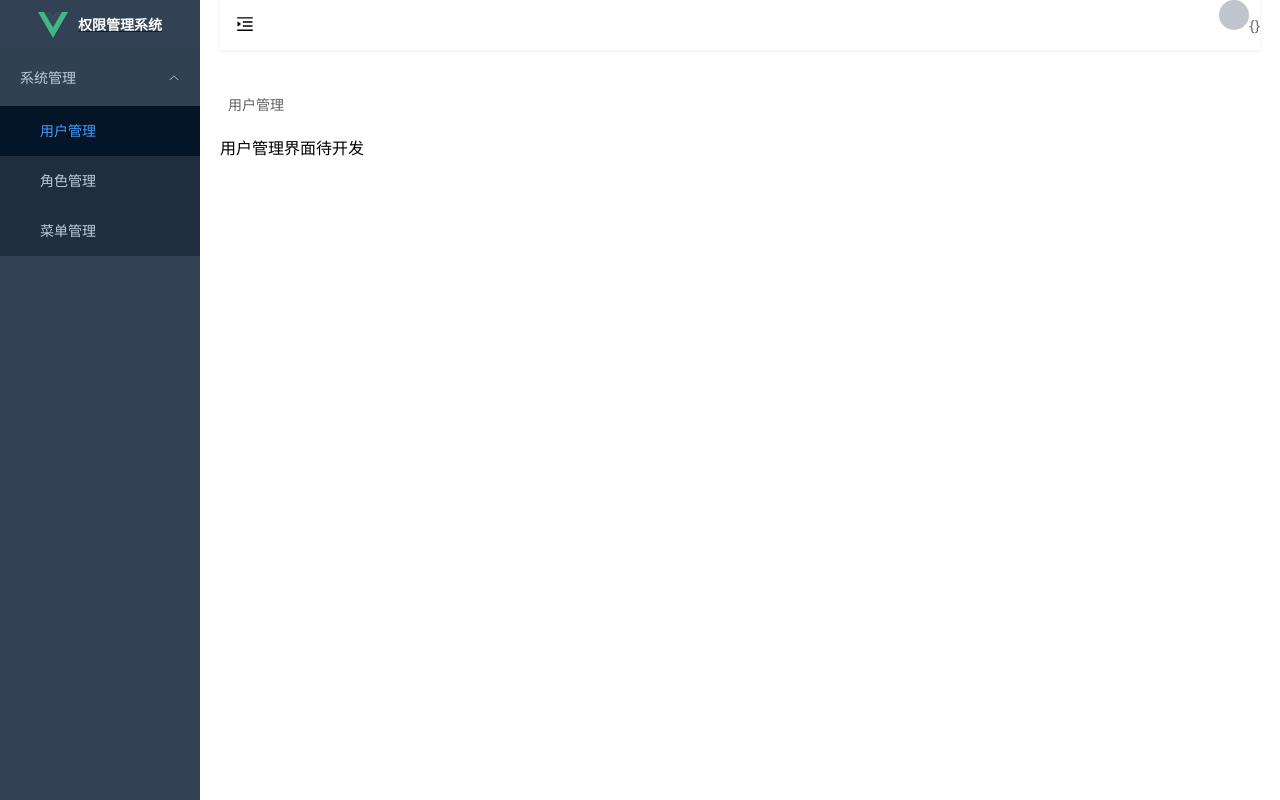
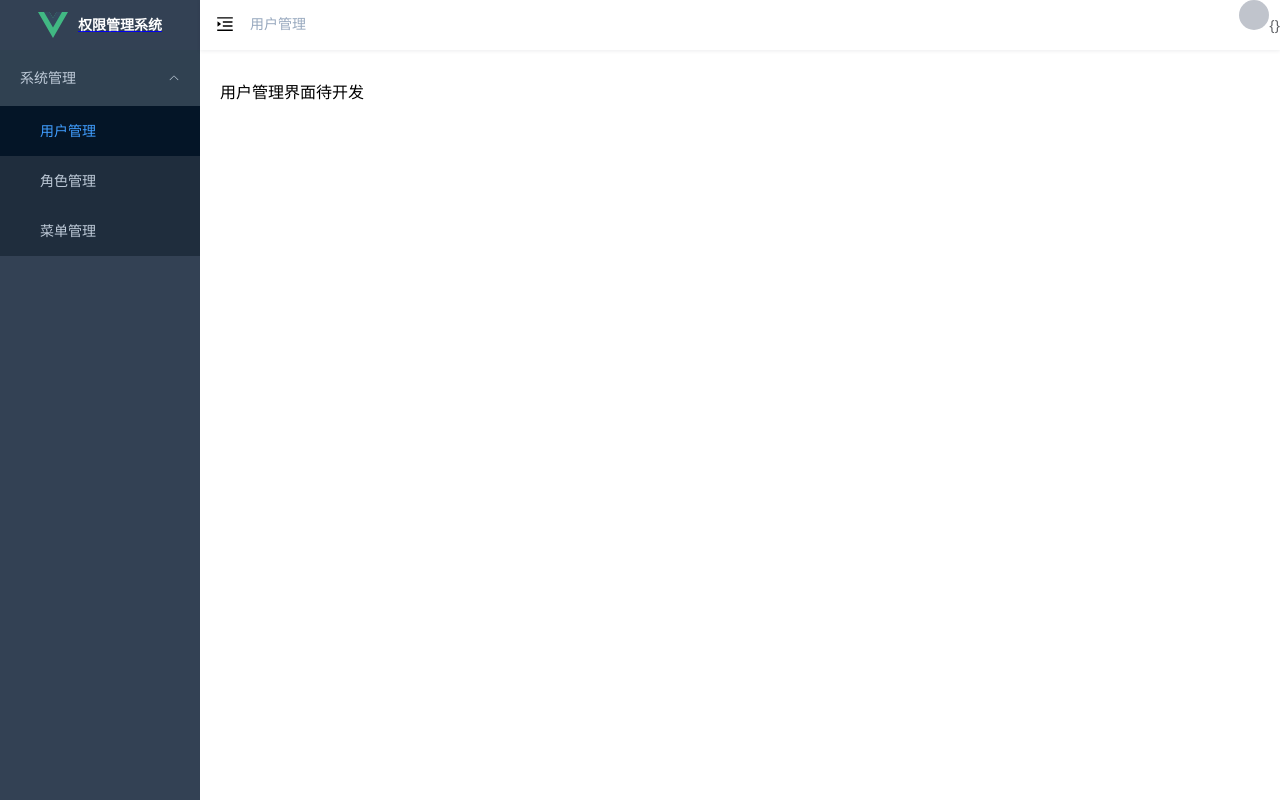
Before and after one commit to yhongliang/vue-mid-back-sys, a Vue app: page /system/User in a window 1280 px wide. Built offline with nearby package versions, Linux system fonts and the light colour scheme; the HTML template or start-up script is replaced by a standard one.

Commit message:
fix:修改布局样式

```diff
--- a/src/layout/components/Breadcrumb/index.vue
+++ b/src/layout/components/Breadcrumb/index.vue
@@ -1,33 +1,47 @@
 <template>
     <div>
         <el-breadcrumb class="app-breadcrumb" separator="/">
-            <el-breadcrumb-item v-for="(item, index) in breadcrumbs" :key="index" :to="item.path">
-                {{ item.meta.title }}
-            </el-breadcrumb-item>
+            <transition-group name="breadcrumb">
+                <el-breadcrumb-item v-for="(item, index) in breadcrumbs" :key="index" :to="item.path">
+                    <span v-if="item.redirect === 'noRedirect' || index == breadcrumbs.length - 1"
+                        class="no-redirect">{{
+                            item.meta.title }}</span>
+                    <a v-else @click.prevent="handleLink(item)">{{ item.meta.title }}</a>
+                </el-breadcrumb-item>
+            </transition-group>
         </el-breadcrumb>
     </div>
 </template>
 
 <script setup lang="ts">
 import { computed } from 'vue'
-import { useRoute } from 'vue-router'
+import { useRoute, useRouter } from 'vue-router'
 
 const route = useRoute()
+const router = useRouter()
 const breadcrumbs = computed(() => {
     return route.matched.filter(item => item.meta?.title)
 })
+const handleLink = (item: any) => {
+    const { redirect, path } = item
+    if (redirect) {
+        router.push(redirect)
+        return
+    }
+    router.push(path)
+}
 </script>
 
 <style lang="scss" scoped>
 .app-breadcrumb.el-breadcrumb {
     display: inline-block;
     font-size: 14px;
-    line-height: 50px;
-    margin-left: 8px;
+    // line-height: 50px;
+    // margin-left: 8px;
 
-    // .no-redirect {
-    //     color: #97a8be;
-    //     cursor: text;
-    // }
+    .no-redirect {
+        color: #97a8be;
+        cursor: text;
+    }
 }
 </style>
--- a/src/layout/components/Navbar/index.vue
+++ b/src/layout/components/Navbar/index.vue
@@ -2,6 +2,7 @@
     <div>
         <div class="navbar">
             <hamburger class="hamburger-container" />
+            <breadcrumb class="breadcrumb-container" />
             <div class="right-menu">
                 <!-- 用户信息 -->
                 <el-dropdown>
@@ -24,6 +25,7 @@
 import { useUserStore } from '@/stores/user'
 import { useRouter } from 'vue-router'
 import Hamburger from '@/layout/components/Hamburger/index.vue'
+import Breadcrumb from '@/layout/components/Breadcrumb/index.vue'
 const router = useRouter()
 
 const userStore = useUserStore()
@@ -52,5 +54,11 @@ const logout = () => {
             background: rgba(0, 0, 0, 0.025);
         }
     }
+
+    .breadcrumb-container {
+        height: 100%;
+        line-height: 53px;
+        float: left;
+    }
 }
 </style>
--- a/src/layout/index.vue
+++ b/src/layout/index.vue
@@ -8,12 +8,12 @@
             <!-- 主内容区 -->
             <el-container class="main-container">
                 <!-- 顶部导航栏 -->
-                <el-header style="text-align: right; font-size: 12px">
+                <el-header style="text-align: right; font-size: 12px; padding: 0;">
                     <navbar />
                 </el-header>
                 <el-main>
                     <!-- 面包屑 -->
-                    <breadcrumb />
+                    <!-- <breadcrumb /> -->
                     <!-- 内容渲染区 -->
                     <router-view v-slot="{ Component }">
                         <transition name="fade-transform" mode="out-in">
@@ -35,6 +35,12 @@ import Breadcrumb from './components/Breadcrumb/index.vue'
 <style lang="scss" scoped>
 .layout-container {
     height: 100vh;
+
+    // .main-container {
+    //     .el-main {
+    //         padding-top: 0;
+    //     }
+    // }
 }
 
 .fade-transform-enter-active,
```
